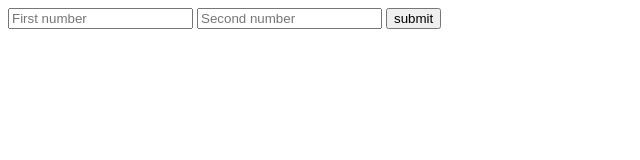
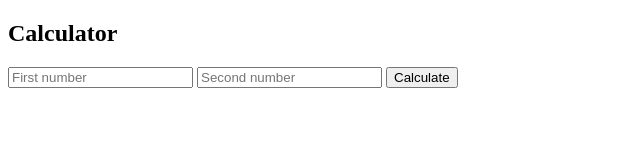
Before and after one commit to myle-truong/simpleCalculator, a website: page index.html in a window 1280 px wide. Shown: the whole page, without its empty margins (0-640 px from the left). Drawn offline with Linux system fonts and the light colour scheme.

Commit message:
add path.js

```diff
--- a/calculator.js
+++ b/calculator.js
@@ -4,8 +4,8 @@ const express = require('express');
 const app = express();
 
 app.get("/", (req, res) => {
-    res.send("Hello Express, be nice to me")
-})
+    res.sendFile(__dirname + "/index.html");
+});
 app.listen(3000, () => {
     console.log("Server start on port 3000");
 });
--- a/index.html
+++ b/index.html
@@ -9,10 +9,11 @@
 </head>
 
 <body>
+    <h2>Calculator</h2>
     <form action="index.html" method="post">
         <input type="text" name="num1" id="num1" placeholder="First number">
         <input type="text" name="num2" id="num2" placeholder="Second number">
-        <input type="button" value="submit" name="submit"></button>
+        <button type="submit" name="Calculate">Calculate</button>
     </form>
 
 
--- /dev/null
+++ b/path.js
@@ -0,0 +1 @@
+console.log(__dirname);
```
